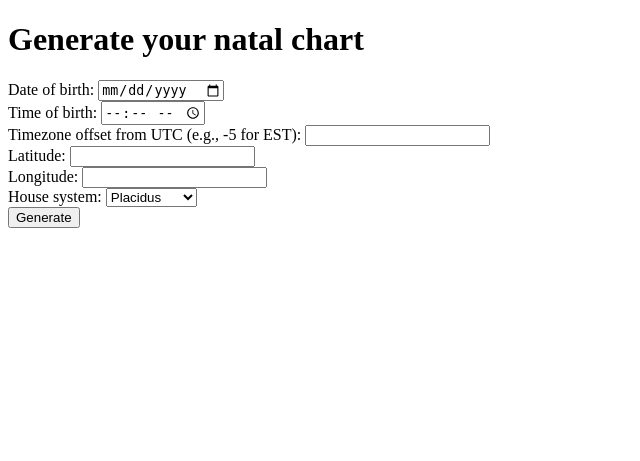
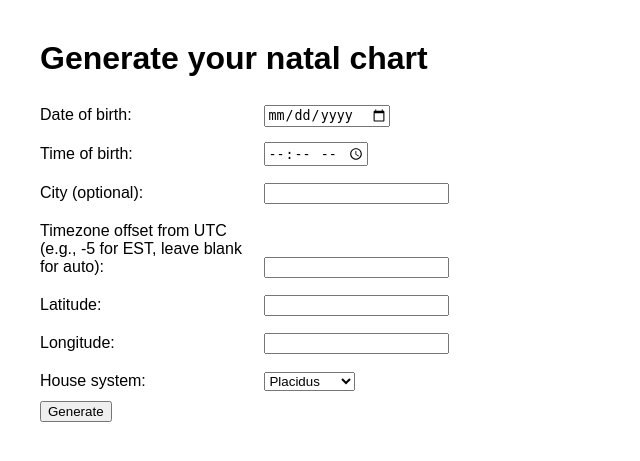
Before and after one commit to tsvb/moonandsun, a Flask app: page / in a window 1280 px wide. Shown: the top 461 px of the page, without its empty margins (0-640 px from the left). Run offline with Flask 3, Linux system fonts and the light colour scheme.

Commit message:
Add UX improvements

```diff
--- a/app.py
+++ b/app.py
@@ -1,6 +1,9 @@
-from flask import Flask, render_template, request
+from flask import Flask, render_template, request, flash
 import swisseph as swe
 import datetime
+import requests
+from timezonefinder import TimezoneFinder
+from zoneinfo import ZoneInfo
 
 ZODIAC_SIGNS = [
     'Aries', 'Taurus', 'Gemini', 'Cancer', 'Leo', 'Virgo',
@@ -76,40 +79,84 @@ def compute_positions(jd):
     return positions
 
 app = Flask(__name__)
+app.secret_key = 'development-secret-key'
 
 @app.route('/', methods=['GET', 'POST'])
 def index():
     if request.method == 'POST':
-        date_str = request.form['date']
-        time_str = request.form['time']
-        tz_offset = float(request.form['tz_offset'])
-        lat = float(request.form['latitude'])
-        lon = float(request.form['longitude'])
-        hsys = request.form.get('house_system', 'P').encode()
+        try:
+            date_str = request.form['date']
+            time_str = request.form['time']
+            tz_offset_str = request.form.get('tz_offset', '').strip()
+            city = request.form.get('city', '').strip()
+            lat_str = request.form.get('latitude', '').strip()
+            lon_str = request.form.get('longitude', '').strip()
+            hsys = request.form.get('house_system', 'P').encode()
 
-        dt = datetime.datetime.strptime(f"{date_str} {time_str}", "%Y-%m-%d %H:%M")
-        dt_utc = dt - datetime.timedelta(hours=tz_offset)
-        jd = swe.julday(
-            dt_utc.year,
-            dt_utc.month,
-            dt_utc.day,
-            dt_utc.hour + dt_utc.minute / 60.0 + dt_utc.second / 3600.0,
-        )
+            # Resolve coordinates from city name if provided
+            if city and (not lat_str or not lon_str):
+                resp = requests.get(
+                    'https://nominatim.openstreetmap.org/search',
+                    params={'q': city, 'format': 'json', 'limit': 1},
+                    headers={'User-Agent': 'moonandsun'}
+                )
+                resp.raise_for_status()
+                data = resp.json()
+                if not data:
+                    raise ValueError('City not found')
+                lat_str = data[0]['lat']
+                lon_str = data[0]['lon']
 
-        positions = compute_positions(jd)
-        chart_points = compute_chart_points(jd, lat, lon, hsys)
-        houses = compute_house_positions(positions, chart_points['cusps'])
-        formatted_positions = {n: format_longitude(p) for n, p in positions.items()}
-        formatted_asc = format_longitude(chart_points['asc'])
-        formatted_mc = format_longitude(chart_points['mc'])
-        formatted_cusps = [format_longitude(c) for c in chart_points['cusps']]
-        return render_template('chart.html', positions=formatted_positions,
-                               houses=houses,
-                               lat=lat, lon=lon, dt=dt, dt_utc=dt_utc,
-                               asc=formatted_asc,
-                               mc=formatted_mc,
-                               cusps=formatted_cusps,
-                               house_system=hsys.decode())
+            lat = float(lat_str)
+            lon = float(lon_str)
+            if not (-90 <= lat <= 90):
+                raise ValueError('Latitude must be between -90 and 90')
+            if not (-180 <= lon <= 180):
+                raise ValueError('Longitude must be between -180 and 180')
+
+            if tz_offset_str:
+                tz_offset = float(tz_offset_str)
+                dt = datetime.datetime.strptime(f"{date_str} {time_str}", "%Y-%m-%d %H:%M")
+                dt_utc = dt - datetime.timedelta(hours=tz_offset)
+            else:
+                tf = TimezoneFinder()
+                tzname = tf.timezone_at(lat=lat, lng=lon)
+                if not tzname:
+                    raise ValueError('Could not determine timezone')
+                tzinfo = ZoneInfo(tzname)
+                dt = datetime.datetime.strptime(f"{date_str} {time_str}", "%Y-%m-%d %H:%M").replace(tzinfo=tzinfo)
+                dt_utc = dt.astimezone(datetime.timezone.utc)
+
+            jd = swe.julday(
+                dt_utc.year,
+                dt_utc.month,
+                dt_utc.day,
+                dt_utc.hour + dt_utc.minute / 60.0 + dt_utc.second / 3600.0,
+            )
+
+            positions = compute_positions(jd)
+            chart_points = compute_chart_points(jd, lat, lon, hsys)
+            houses = compute_house_positions(positions, chart_points['cusps'])
+            formatted_positions = {n: format_longitude(p) for n, p in positions.items()}
+            formatted_asc = format_longitude(chart_points['asc'])
+            formatted_mc = format_longitude(chart_points['mc'])
+            formatted_cusps = [format_longitude(c) for c in chart_points['cusps']]
+            return render_template(
+                'chart.html',
+                positions=formatted_positions,
+                houses=houses,
+                lat=lat,
+                lon=lon,
+                dt=dt,
+                dt_utc=dt_utc,
+                asc=formatted_asc,
+                mc=formatted_mc,
+                cusps=formatted_cusps,
+                house_system=hsys.decode(),
+            )
+        except Exception as exc:
+            flash(str(exc))
+            return render_template('index.html')
     return render_template('index.html')
 
 if __name__ == '__main__':
--- a/requirements.txt
+++ b/requirements.txt
@@ -1,2 +1,4 @@
 Flask
 pyswisseph
+requests
+timezonefinder
--- /dev/null
+++ b/static/style.css
@@ -0,0 +1,28 @@
+body {
+    font-family: Arial, sans-serif;
+    margin: 40px;
+}
+
+label {
+    display: inline-block;
+    width: 220px;
+    margin-top: 8px;
+}
+
+input, select {
+    margin-bottom: 10px;
+}
+
+.flashes {
+    color: red;
+    list-style: none;
+}
+
+.table {
+    border-collapse: collapse;
+}
+
+.table th, .table td {
+    border: 1px solid #999;
+    padding: 4px 8px;
+}
--- a/templates/chart.html
+++ b/templates/chart.html
@@ -2,6 +2,7 @@
 <html>
 <head>
   <title>Natal Chart Results</title>
+  <link rel="stylesheet" href="{{ url_for('static', filename='style.css') }}">
 </head>
 <body>
   <h1>Natal Chart</h1>
--- a/templates/index.html
+++ b/templates/index.html
@@ -2,20 +2,32 @@
 <html>
 <head>
   <title>Natal Chart Generator</title>
+  <link rel="stylesheet" href="{{ url_for('static', filename='style.css') }}">
 </head>
 <body>
   <h1>Generate your natal chart</h1>
+  {% with messages = get_flashed_messages() %}
+    {% if messages %}
+      <ul class="flashes">
+      {% for message in messages %}
+        <li>{{ message }}</li>
+      {% endfor %}
+      </ul>
+    {% endif %}
+  {% endwith %}
   <form method="post">
     <label>Date of birth:</label>
     <input type="date" name="date" required><br>
     <label>Time of birth:</label>
     <input type="time" name="time" required><br>
-    <label>Timezone offset from UTC (e.g., -5 for EST):</label>
-    <input type="number" name="tz_offset" step="any" required><br>
+    <label>City (optional):</label>
+    <input type="text" name="city"><br>
+    <label>Timezone offset from UTC (e.g., -5 for EST, leave blank for auto):</label>
+    <input type="number" name="tz_offset" step="any"><br>
     <label>Latitude:</label>
-    <input type="number" name="latitude" step="any" required><br>
+    <input type="number" name="latitude" step="any"><br>
     <label>Longitude:</label>
-    <input type="number" name="longitude" step="any" required><br>
+    <input type="number" name="longitude" step="any"><br>
     <label>House system:</label>
     <select name="house_system">
       <option value="P">Placidus</option>
```
Also changed, not shown: README.md.
